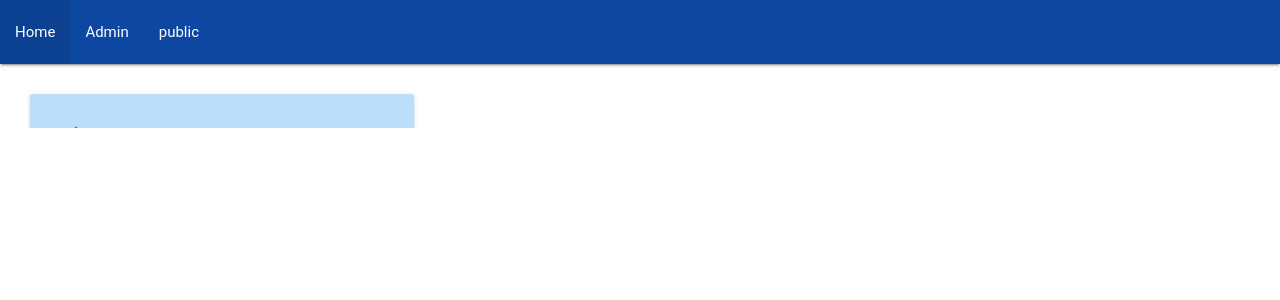
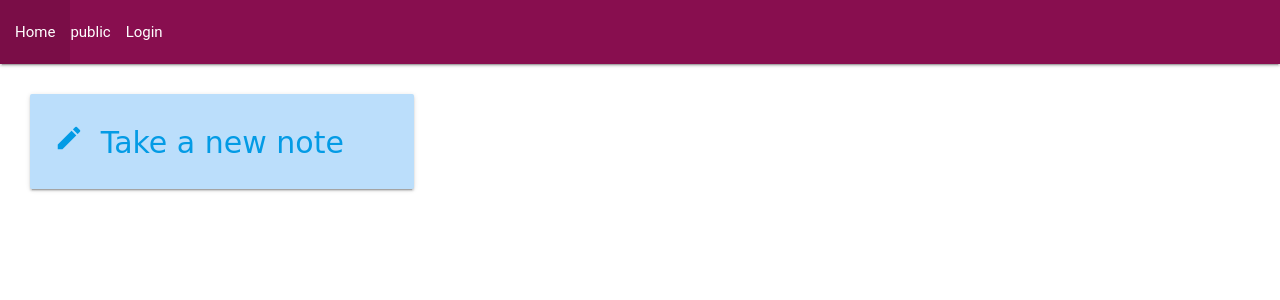
Before and after one commit to RusherRG/NoteBin, a Django app: page / in a window 1280 px wide. Shown: the top 300 px of the page. Run offline with Django 3.2, Linux system fonts and the light colour scheme; data that the repository does not hold is empty; some libraries are stand-ins or nearby versions; some web fonts are replaced.

Commit message:
UI Fixes

```diff
--- a/webapp/static/js/note.js
+++ b/webapp/static/js/note.js
@@ -21,7 +21,7 @@
 function character_count(){
     var content = document.getElementById('notearea');
     // console.log(content.value.length);
-    var nword=content.value.split(" "); //HAHA
+    var nword = content.value.split(" "); //HAHA
     // console.log(nword);
     str="Characters: " + content.value.length + "<br>" + "Words: " + nword.length;
     document.getElementById("charcount").innerHTML= str;
--- a/webapp/static/styles/base.css
+++ b/webapp/static/styles/base.css
@@ -1,5 +1,5 @@
  .nav-wrapper{
-    background-color: #0d47a1 !important;
+    background-color:#880e4f  !important;
 }
 
 #new_note_label{
@@ -11,7 +11,7 @@
 }
 
 #nav-mobile{
-    background-color: #0d47a1 !important;
+    background-color:#880e4f  !important;
 }
 
 #add-note{
@@ -25,12 +25,13 @@
 }
 
 textarea{
-    border-radius: 5px;
+    font-family: Georgia, 'Times New Roman', Times, serif;
+    font-size: 18pt !important;
 }
 #notearea{
     margin-top: 30px;
-    width: 120% !important;
-    height: 500px !important;
+    width: 140% !important;
+    height: 650px !important;
 }
 
 #save-btn{
--- a/webapp/templates/base.html
+++ b/webapp/templates/base.html
@@ -19,8 +19,13 @@
             <ul id="nav-mobile" class="left hide-on-med-and-down">
                 <li><a href="/">Home</a></li>
                 <!-- <li><a href="/new_note/">New</a></li> -->
-                <li><a href="/admin/">Admin</a></li>
-                <li><a href="/login/">{{username}}</a></li>
+                <!-- <li><a href="/admin/">Admin</a></li> -->
+                <li>{{username}}</li>
+                {% if login_status %}
+                <li><a href="/login/">Login</a></li>
+                {% else %}
+                <li><a href="/logout/">Logout</a></li>
+                {% endif %}
             </ul>
         </div>
     </nav>
--- a/webapp/templates/note.html
+++ b/webapp/templates/note.html
@@ -19,11 +19,11 @@
                             </ul>
                     </div>
             </div>
-        <h5>{{note.name}}</h5>
+        <div class="red-text"><h5>{{note.name}}</h5></div>
         <textarea name="notearea" id="notearea" onkeyup="change()" onkeydown="character_count()">{{note.note}}</textarea>
     </div>
     <center>
-      <div class="card-panel teal lighten-2" id="charcount">Characters: 0 <br> Words: 0</div>
+      <div class="card-panel pink darken-4 white-text" id="charcount">Characters: 0 <br> Words: 0</div>
     </center>
     <script src="https://ajax.googleapis.com/ajax/libs/jquery/1.12.4/jquery.min.js"></script>
     <script src="https://cdnjs.cloudflare.com/ajax/libs/socket.io/1.7.3/socket.io.min.js"></script>
--- a/webapp/urls.py
+++ b/webapp/urls.py
@@ -10,4 +10,5 @@
     path('new_note/', views.new_note, name='new note'),
     path('save_note/',views.save_note, name='note saver'),
     path('delete_note/<str:name>',views.delete_note, name='delete note'),
+    path('logout/',views.logout)
 ]
--- a/webapp/views.py
+++ b/webapp/views.py
@@ -9,10 +9,14 @@
 # Create your views here.
 def home(request):
     #populate()
+    search("Feature")
     try:
-        context = {'username':request.session['name']}
+        if request.session['name']:
+            context = {'username':request.session['name'], 'login_status':0}
+        else:
+            context = {'username':'public','login_status':1}
     except:
-        context = {'username':'public'}
+        context = {'username':'public','login_status':1}
         request.session['name'] = 'public'
     notes = fetch_notes()
     context['user_notes'] = []
@@ -23,7 +27,7 @@
         else:
             context['public_notes'].append(note)
     context['notes'] = notes
-    pprint(context)
+    #pprint(context)
     return render(request, 'index.html',context)
 
 def login(request):
@@ -46,7 +50,13 @@
                 request.session['name'] = email
                 return redirect(home)
             else:
-                return JsonResponse({"status":"failed"})
+                return render(request, 'login.html',context={'verify':'Wrong Password :/'})
+
+def logout(request):
+    if request.method=='GET':
+        request.session['name'] = ''
+        return redirect(home)
+
 
 def fetch_notes():
     notes = Note.objects.all()
@@ -57,7 +67,7 @@
         NOTE['name'] = note.name
         NOTE['note'] = note.note
         NOTE['time_modified'] = note.time_modified
-        print(note.user)
+        #print(note.user)
         NOTES.append(NOTE)
     NOTES = sorted(NOTES, key=lambda x: x['time_modified'], reverse=True)
     return NOTES
@@ -100,14 +110,11 @@
         note.time_modified = datetime.now()
         note.save()
 
-
-
 def signup(request):
     user = User()
     user.email = ""
     user.password = ""
     user.save()
-
 
 def new_note(request):
     return redirect('/'+''.join([random.choice(s) for i in range(10)]))
@@ -116,10 +123,21 @@
     note = Note.objects.filter(name = name)
     if note.count():
         context = {'note': note[0]}
-        if note[0].user=='Public' or note[0].user.find(request.session['name']) != -1:
+        if note[0].user=='Public' or note[0].user==request.session['name']:
             return render(request, "note.html", context)
         else:
-            return render(request,'',context)
+            return redirect(home)
     else:
         context = {'note': {'name':name}}
         return render(request, 'note.html', context)
+
+def search(text):
+    stext=".*"+text+".*"
+    print(stext)
+    x = Note.objects.filter(note__iregex=stext)
+    for i in x:
+        print(i.__dict__)
+    print("Here", x, type(x))
+    for i in x:
+        print(x)
+    return HttpResponse("Done")
```
Also changed, not shown: webapp/templates/index.html (+33 -4 lines), README.md.
